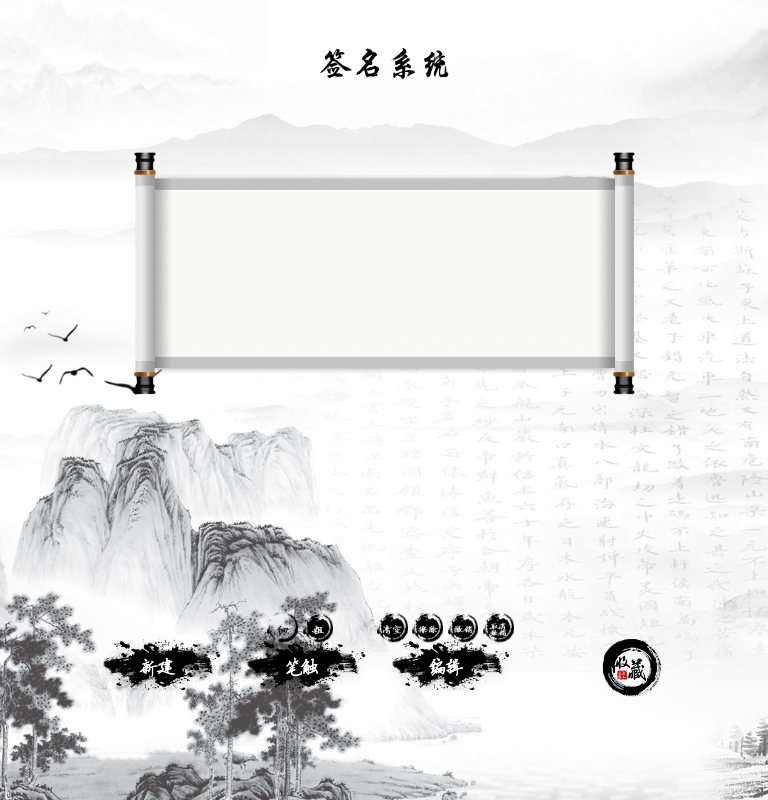
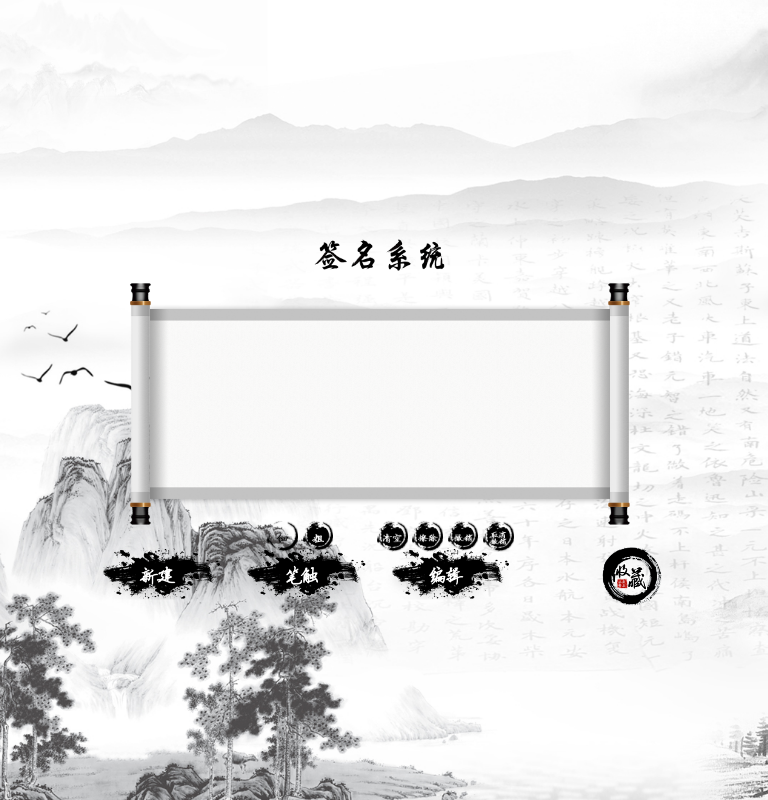
Before and after one commit to melody-pp/signature, a Vue app: page / in a window 768 px wide. Built offline with nearby package versions, Linux system fonts and the light colour scheme.

Commit message:
no message

```diff
--- a/src/pages/Home.vue
+++ b/src/pages/Home.vue
@@ -1,5 +1,5 @@
 <template>
-  <div class="mainBox">
+  <div class="mainBox" :class="{center}">
     <img class="title" src="../assets/bt.png">
     <div ref="sig" class="sig-container">
       <img class="zhou left" src="../assets/juanzhou_bian.png" border="0">
@@ -76,6 +76,7 @@
       showEdit: false,
       showBichu: false,
       thumb: '',
+      center: false,
     }),
     created () {
       window.addEventListener('resize', this.resizeHandler.bind(this))
@@ -99,6 +100,8 @@
         canvas.height = canvas.offsetHeight * ratio
         canvas.getContext('2d').scale(ratio, ratio)
         signaturePad && signaturePad.clear()
+
+        this.center = (window.innerWidth / window.innerHeight) < 1.667
       },
       bindEvent ($parents, $imgs) {
         $imgs.on('click', function () {
@@ -178,6 +181,11 @@
     text-align: center;
     position: relative;
     overflow: hidden;
+    &.center {
+      position: absolute;
+      top: 50%;
+      transform: translateY(-50%);
+    }
     .title {
       width: 17vw;
       margin-top: 6vh;
@@ -232,7 +240,7 @@
   }
 
   .menu {
-    margin-top: 69vh;
+    margin-top: 35vw;
     padding: 0 11.2vw;
     > ul > li {
       width: 18.8vw;
@@ -329,12 +337,12 @@
     }
   }
 
-  @media only screen and (min-width: 600px) and (max-width: 1024px) {
-    .sig-container {
-      top: 18vh;
-    }
-    .title {
-      margin-top: 10vh;
-    }
-  }
+  /*@media only screen and (min-width: 600px) and (max-width: 1024px) {*/
+  /*.sig-container {*/
+  /*top: 18vh;*/
+  /*}*/
+  /*.title {*/
+  /*margin-top: 10vh;*/
+  /*}*/
+  /*}*/
 </style>
```
